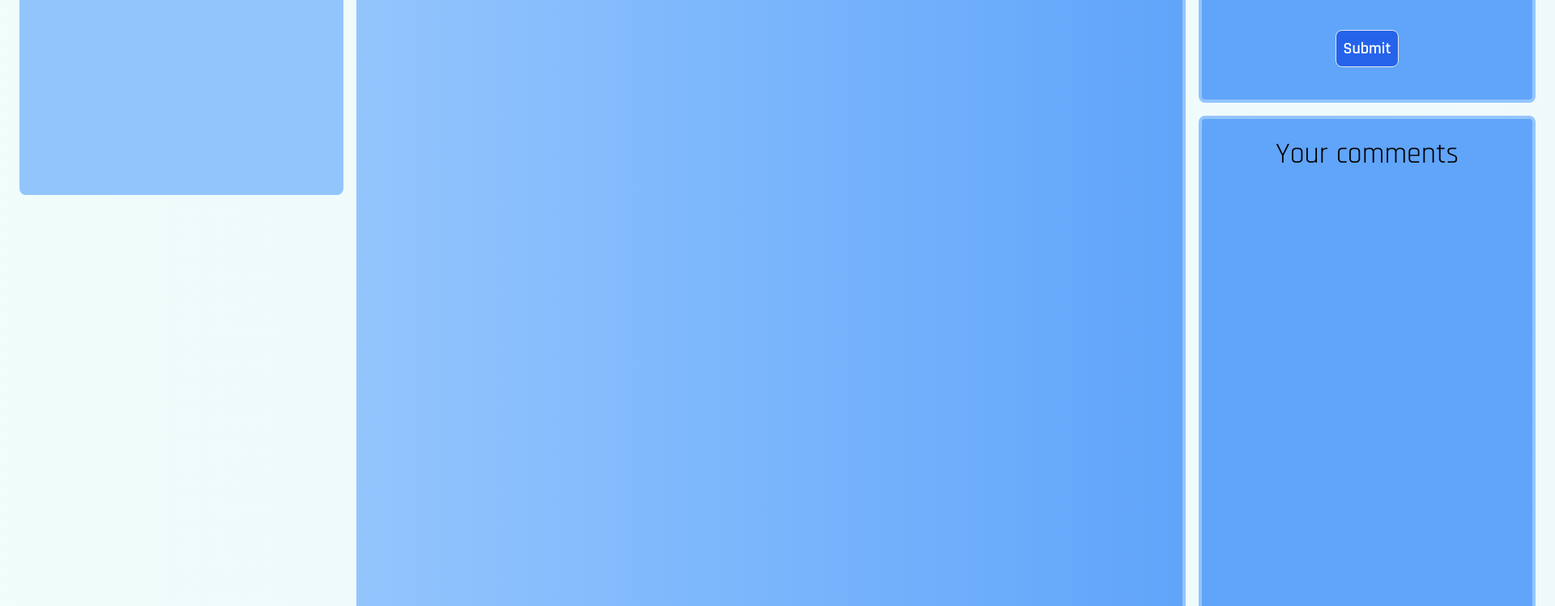
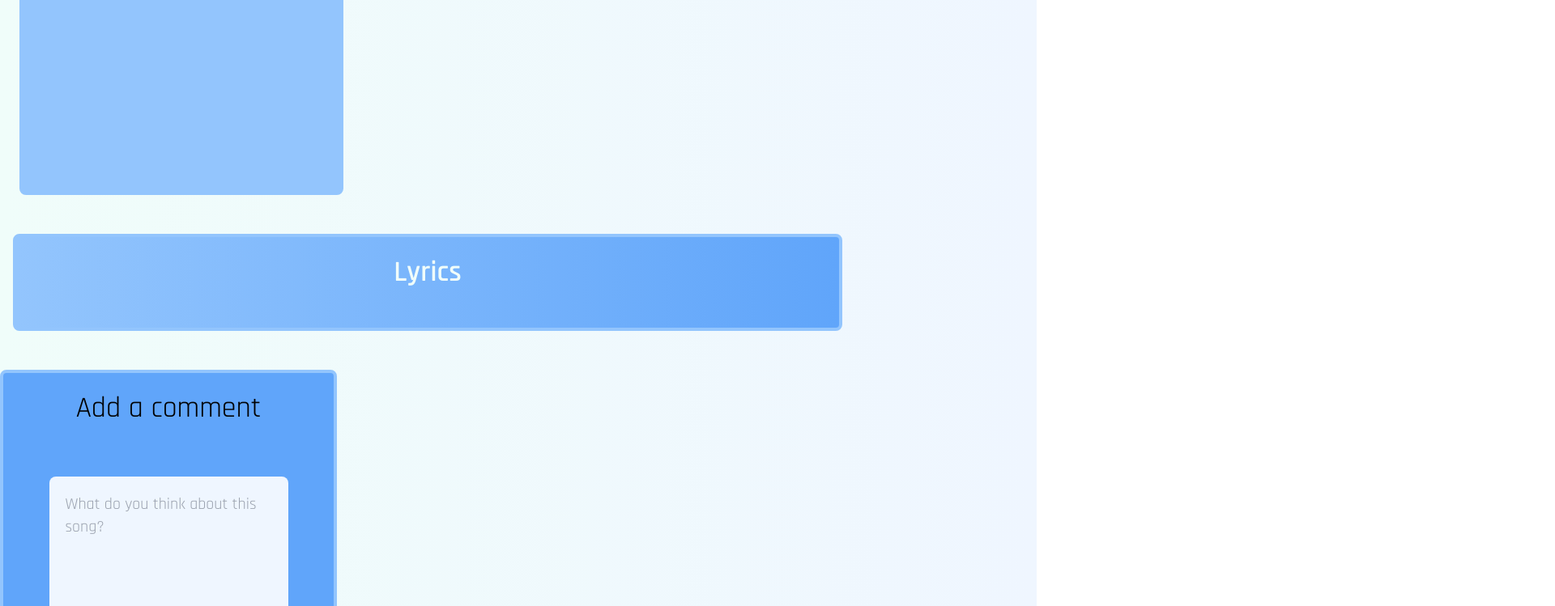
Before and after one commit to fairleyv/Music2Me, a website: page dist/resultsPage.html in a window 1280 px wide. Shown: the part 663-1412 px from the top of the page at 81% size, 1920 px wide, since content can reach past the window. Drawn offline with nearby package versions, Linux system fonts and the light colour scheme.

Commit message:
minor fixes on UI

```diff
--- a/dist/resultsPage.html
+++ b/dist/resultsPage.html
@@ -14,7 +14,7 @@
 </head>
 <body class="bg-gradient-to-r from-teal-50 to-blue-50">
     <header class="bg-gradient-to-r from-green-400 to-blue-400 h-60 flex flex-col items-center justify-center">
-        <div id="back-button" class="absolute top-6 font-[Rajdhani] text-xl left-5 hover:underline cursor-pointer select-none">&#x2190 Go Back</div>
+        <a href="./searchPage.html"><div id="back-button" class="absolute top-6 font-[Rajdhani] text-xl left-5 hover:underline cursor-pointer select-none">&#x2190 Go Back</div></a>
         <h1 class="absolute top-5">
             <span class="text-5xl font-extrabold text-blue-200 italic shadow-lg">Music</span><span
                 class="text-5xl font-extrabold italic shadow-lg">2</span><span
@@ -24,7 +24,7 @@
         <h2 class="font-[Rajdhani] text-xl">by <span class="font-semibold" id="artist">Artist Name</span></h2>
     </header>
 
-    <main class="flex flex-row">
+    <main class="flex flex-wrap">
         <aside class="flex flex-col">
             <div id="song-data" class="bg-blue-300 border-solid border-4 border-blue-300 rounded-lg h-[16rem] w-auto m-6 mb-4 mr-0 ">
                 <h2 class="text-4xl mt-6 font-[Rajdhani] text-center">Song Data</h2>
@@ -44,7 +44,7 @@
             </div>
         </aside>
 
-        <section id="center-block" class="flex flex-row">
+        <section id="center-block" class="flex flex-wrap">
             <div id="lyrics" class="bg-gradient-to-r from-blue-300 to-blue-400 border-solid border-4 border-blue-300 rounded-lg h-auto w-[64rem] m-6 mx-4 flex flex-col items-center">
                 <h2 class="text-4xl mt-6 font-[Rajdhani] font-semibold text-teal-50">Lyrics</h2>
                 <p id="lyr" class="text-white font-[Rajdhani] my-6 text-center text-2xl"></p>
```
